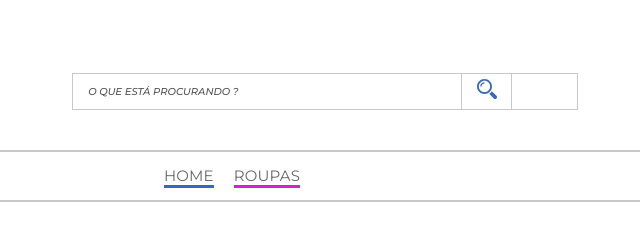
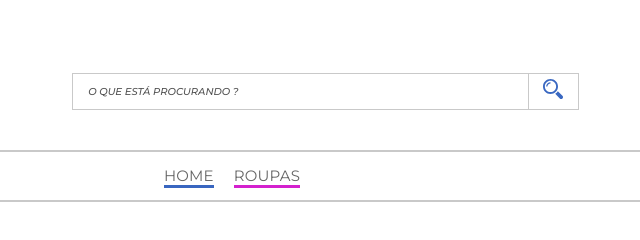
Before and after one commit to IzabellaLoyse/ecommerce-mascavo-kids, a plain HTML site: page index.html in a window 1280 px wide. Shown: the top 240 px of the page, 408-1048 px from the left. Drawn offline with nearby package versions, Linux system fonts and the light colour scheme; files that its build step writes are made by us from their sources.

Commit message:
:bug: Consertado o posicionamento do botão de pesquisa

```diff
--- a/scss/layout/buttons/_l-button.scss
+++ b/scss/layout/buttons/_l-button.scss
@@ -14,7 +14,8 @@ $layout-button: "l-button";
   height: $global-height;
   width: rem(51);
   position: absolute;
-  right: 360px;
+  left: 90%;
+  top: 0;
 }
 
 
--- a/scss/layout/inputs/_l-input.scss
+++ b/scss/layout/inputs/_l-input.scss
@@ -10,7 +10,6 @@
 $layout-name: "input";
 
 .l-search__#{$layout-name} {
-  position: relative;
   max-width: 100%;
   width: rem(506);
   height: $global-height;
--- a/scss/layout/navs/_l-navbar.scss
+++ b/scss/layout/navs/_l-navbar.scss
@@ -23,4 +23,5 @@ $layout-name: "l-navbar";
 
 .#{$layout-name}__search {
   margin-left: rem(16);
+  position: relative;
 }
```
